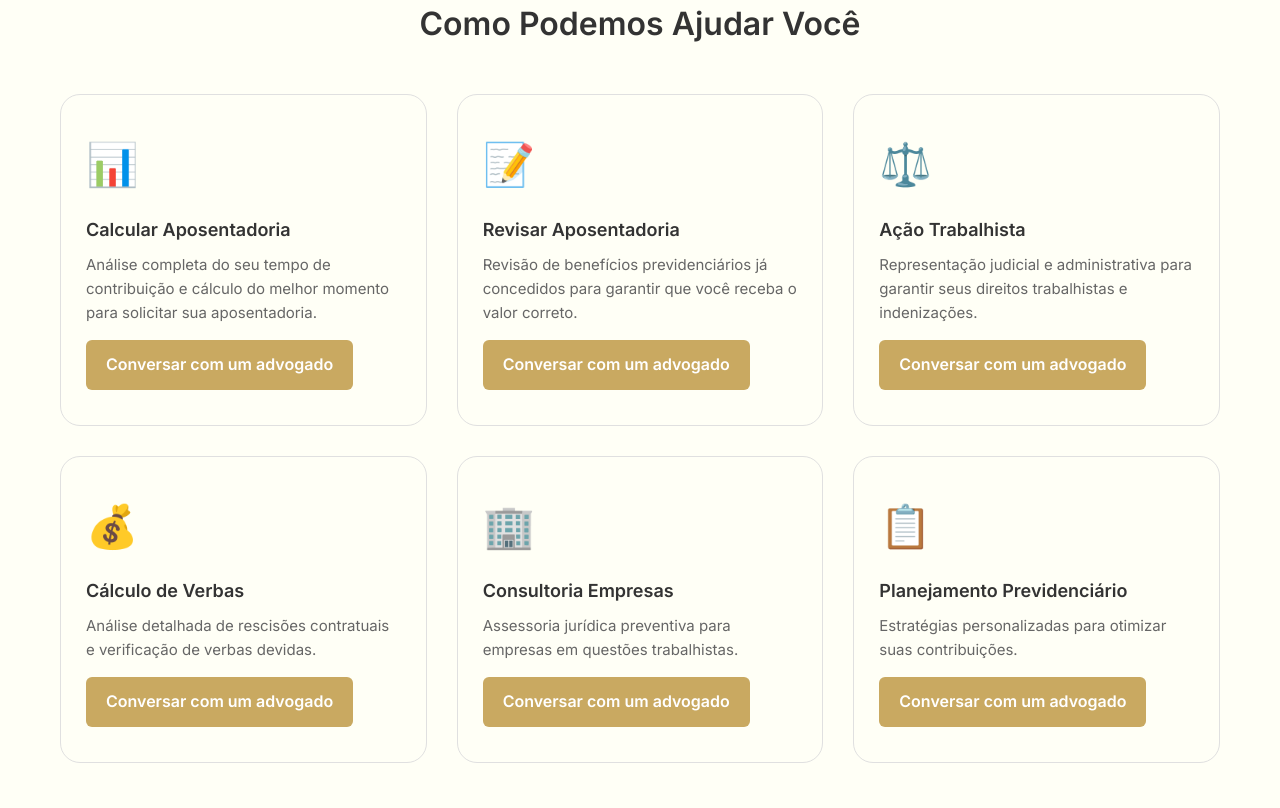
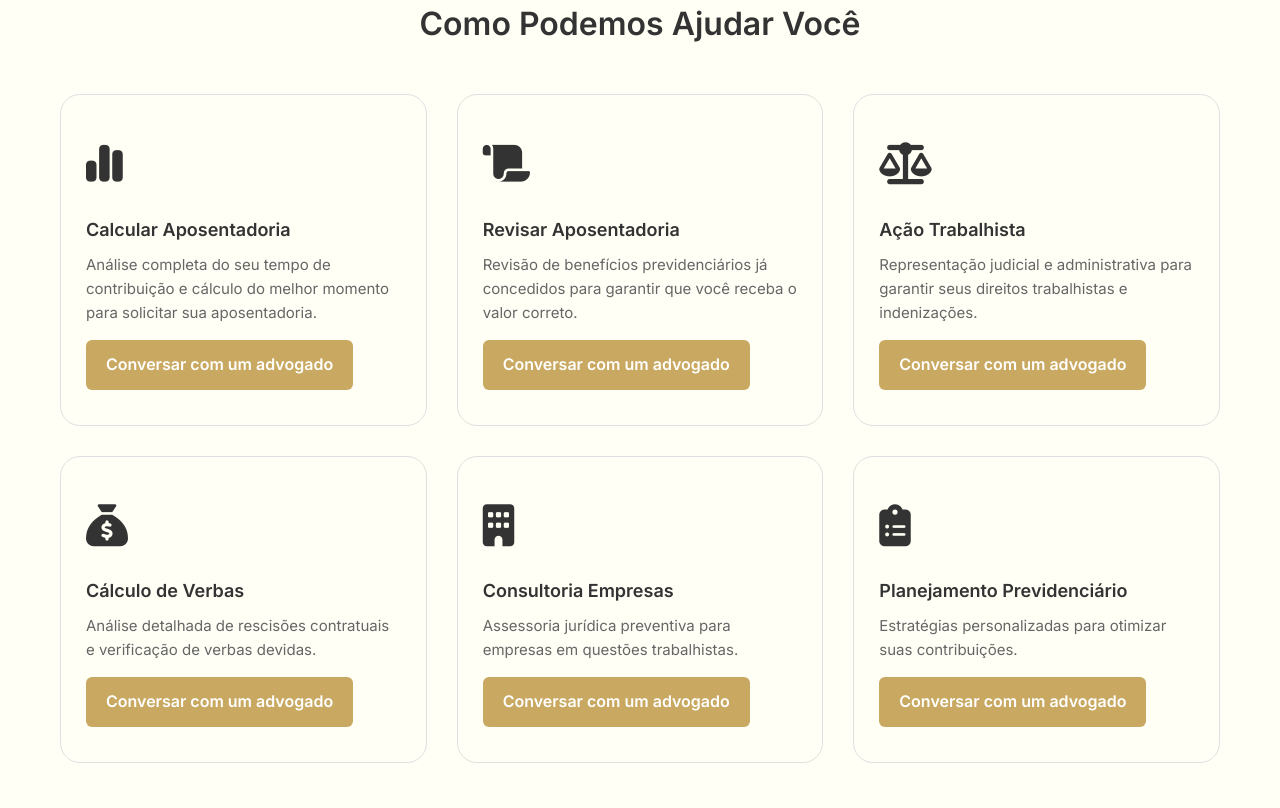
Before and after one commit to pgasaabyy/M-V-Advocacia, a plain HTML site: page index.html in a window 1280 px wide. Shown: the part 1612-2420 px from the top of the page. Drawn offline with Linux system fonts and the light colour scheme.

Commit message:
Alterações feitas, projeto finalizado por completo

```diff
--- a/index.html
+++ b/index.html
@@ -43,7 +43,6 @@
     </header>
 
     <!-- HERO - Seção principal com imagem grande do advogado -->
-
     <section class="hero" id="home">
         <div class="hero-container">
 
@@ -119,7 +118,9 @@
         <div class="services-grid">
         <!-- Card de Serviço -->
         <div class="service-card">
-            <div class="service-icon">📊</div>
+            <div class="service-icon">
+                <i class="fa-solid fa-chart-simple"></i>
+            </div>
             <h3 class="service-title">Calcular Aposentadoria</h3>
             <p class="service-text">Análise completa do seu tempo de contribuição e cálculo do melhor momento para solicitar sua aposentadoria.</p>
             <a class="btn" href="https://wa.me/5511999999999" target="_blank" rel="noopener">
@@ -128,7 +129,9 @@
         </div>
 
         <div class="service-card">
-            <div class="service-icon">📝</div>
+            <div class="service-icon">
+                <i class="fa-solid fa-scroll"></i>
+            </div>
             <h3 class="service-title">Revisar Aposentadoria</h3>
             <p class="service-text">Revisão de benefícios previdenciários já concedidos para garantir que você receba o valor correto.</p>
             <a class="btn" href="https://wa.me/5511999999999" target="_blank" rel="noopener">
@@ -137,7 +140,9 @@
         </div>
 
         <div class="service-card">
-            <div class="service-icon">⚖️</div>
+            <div class="service-icon">
+                <i class="fa-solid fa-scale-balanced"></i>
+            </div>
             <h3 class="service-title">Ação Trabalhista</h3>
             <p class="service-text">Representação judicial e administrativa para garantir seus direitos trabalhistas e indenizações.</p>
             <a class="btn" href="https://wa.me/5511999999999" target="_blank" rel="noopener">
@@ -146,7 +151,9 @@
         </div>
 
       <div class="service-card">
-        <div class="service-icon">💰</div>
+        <div class="service-icon">
+            <i class="fa-solid fa-sack-dollar"></i>
+        </div>
         <h3 class="service-title">Cálculo de Verbas</h3>
         <p class="service-text">Análise detalhada de rescisões contratuais e verificação de verbas devidas.</p>
         <a class="btn" href="https://wa.me/5511999999999" target="_blank" rel="noopener">
@@ -155,7 +162,9 @@
       </div>
 
       <div class="service-card">
-        <div class="service-icon">🏢</div>
+        <div class="service-icon">
+            <i class="fa-solid fa-building"></i>
+        </div>
         <h3 class="service-title">Consultoria Empresas</h3>
         <p class="service-text">Assessoria jurídica preventiva para empresas em questões trabalhistas.</p>
         <a class="btn" href="https://wa.me/5511999999999" target="_blank" rel="noopener">
@@ -164,7 +173,9 @@
       </div>
 
       <div class="service-card">
-        <div class="service-icon">📋</div>
+        <div class="service-icon">
+            <i class="fa-solid fa-clipboard-list"></i>
+        </div>
         <h3 class="service-title">Planejamento Previdenciário</h3>
         <p class="service-text">Estratégias personalizadas para otimizar suas contribuições.</p>
         <a class="btn" href="https://wa.me/5511999999999" target="_blank" rel="noopener">
--- a/styles.css
+++ b/styles.css
@@ -1,4 +1,4 @@
-/* MONTEIRO & VASCONCELOS ADVOCACIA - CSS REDESENHADO */
+/* MONTEIRO & VASCONCELOS ADVOCACIA */
 
 /* ====== VARIÁVEIS DE COR E FONTES ====== */
 :root {
@@ -146,7 +146,7 @@ ul {
   display: flex;
   align-items: center;
   justify-content: space-between;
-  padding: 12px 0;
+  padding: 2px 0;
 }
 
 .logo {
@@ -214,12 +214,15 @@ ul {
   min-height: 100vh;
   display: flex;
   align-items: center;
-  background: linear-gradient(135deg, #2c3e50 0%, #34495e 100%);
   position: relative;
   overflow: hidden;
-  padding-top: 80px;
+  padding-top: 20px;
+
+  background:
+    linear-gradient(135deg, rgba(44,62,80,0.85) 0%, rgba(52,73,94,0.85) 100%),
+    url("imgs/escritorio\ advogacia.png") center/cover no-repeat;
+  background-attachment: fixed; /* opcional: dá aquele efeito parallax */
 }
-
 .hero-container {
   display: flex;
   max-width: 1400px;
```
